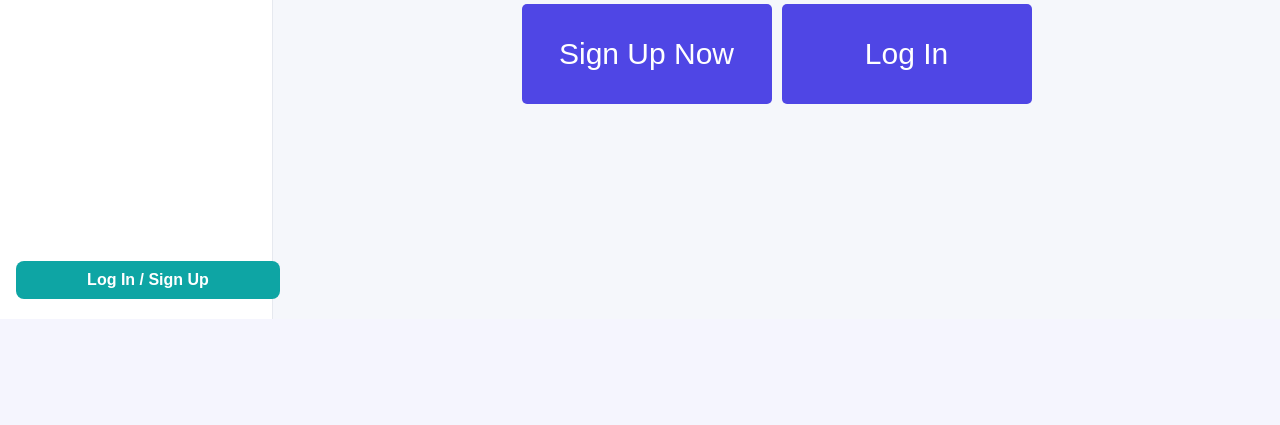
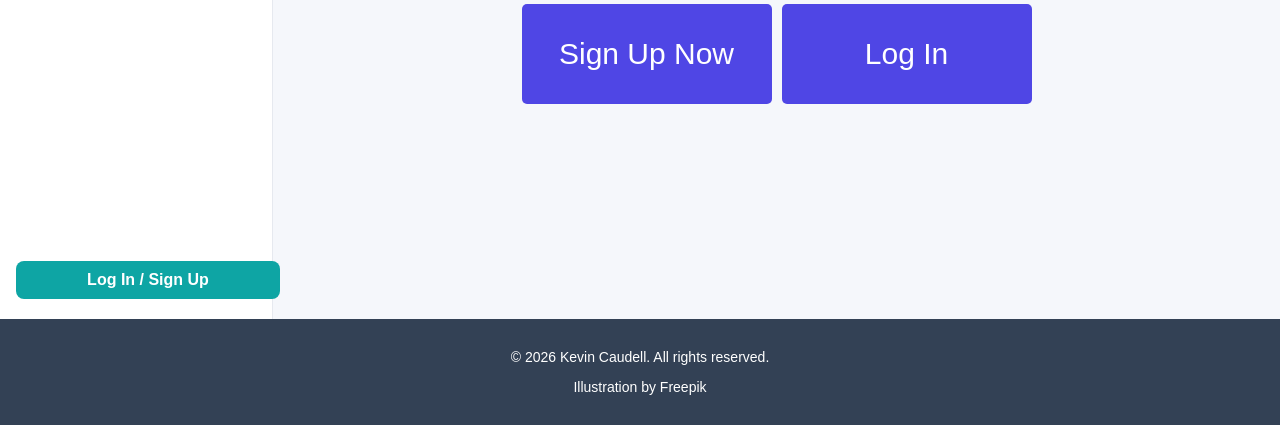
Before and after one commit to KevinCaudell/Task-Manager, a Flask app: page / in a window 1280 px wide. Shown: the part 484-909 px from the top of the page. Before the commit the page ends 803 px from the top, so only its background shows below. Run offline with Flask 3, Linux system fonts and the light colour scheme.

Commit message:
Add footer styles and implement footer section in index page

```diff
--- a/static/css/style.css
+++ b/static/css/style.css
@@ -132,7 +132,17 @@ body {
 	background: #3730a3;
 	box-shadow: #222 0px 4px 8px;
 }
+/*************/
 
+/* Footer */
+.app-footer {
+  background: #334155;
+  color: #fff;
+  text-align: center;
+  padding: 16px 0;
+  font-size: 14px;
+}
+/*************/
 
 @media (max-width: 800px) {
 	.app-container { flex-direction: column; }
--- a/templates/index.html
+++ b/templates/index.html
@@ -69,5 +69,10 @@
             </section>
         </main>
     </div>
+
+    <footer class="app-footer">
+        <p>© 2026 Kevin Caudell. All rights reserved.</p>
+        <p>Illustration by Freepik</p>
+    </footer>
 </body>
 </html>
```
